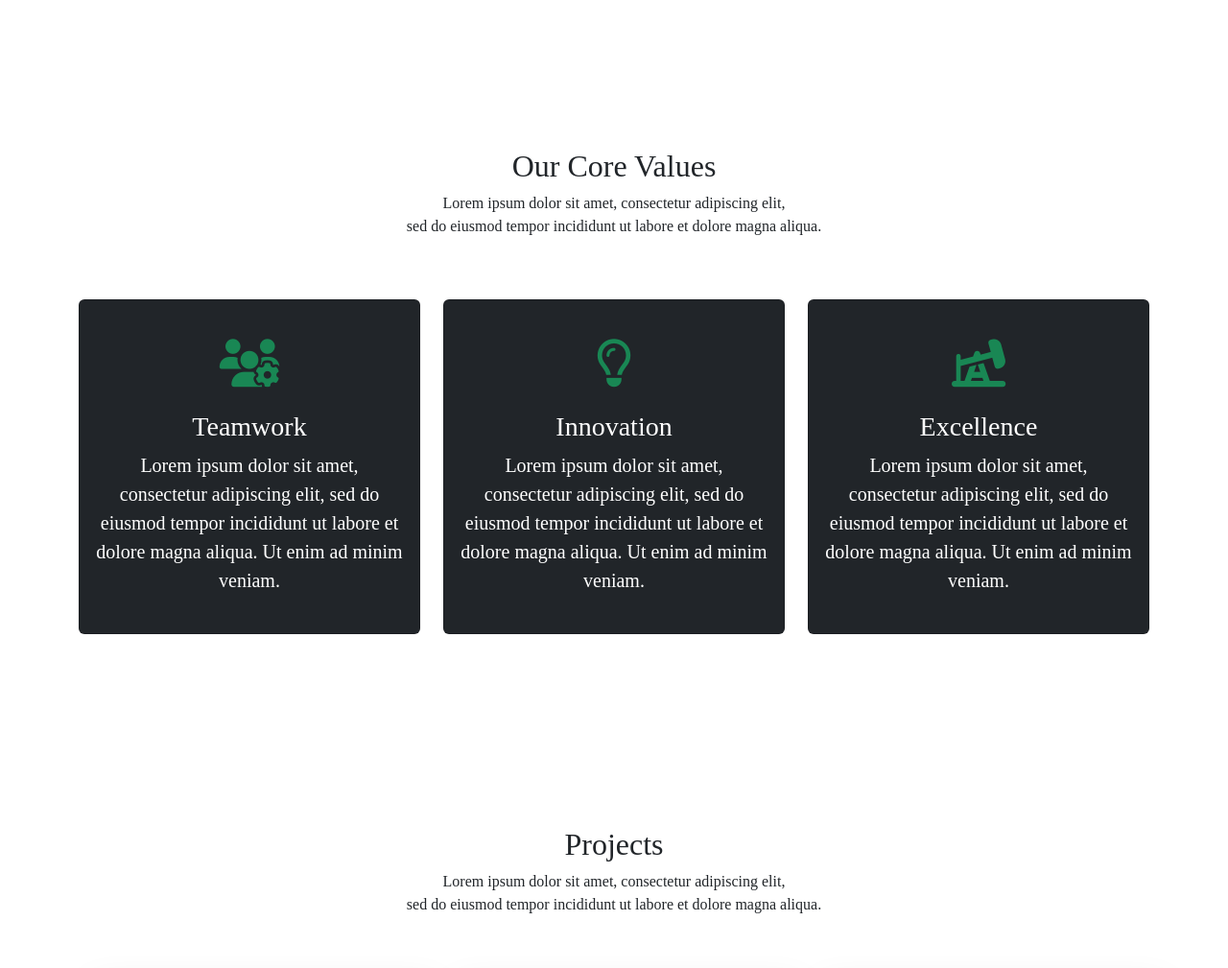
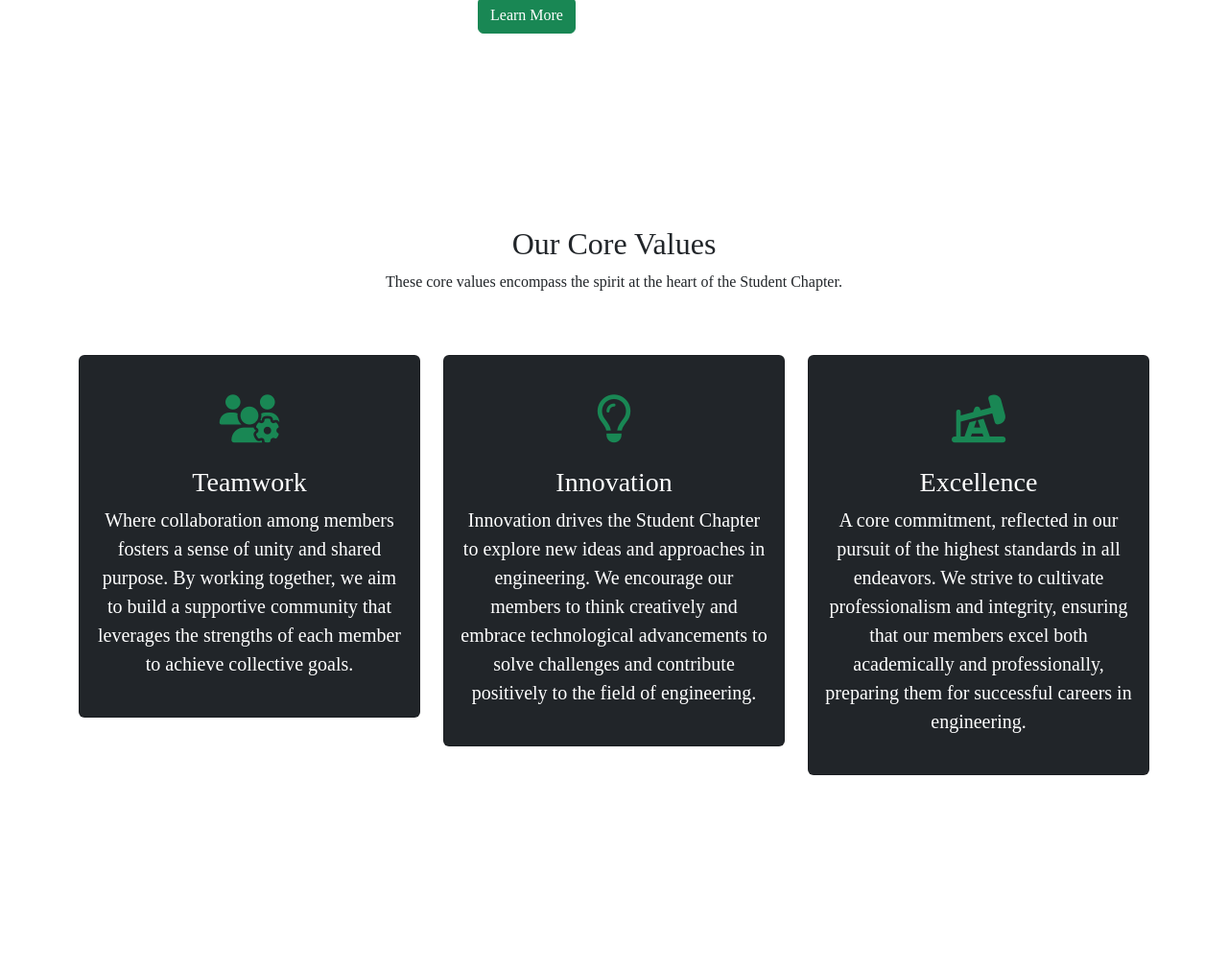
Before and after one commit to kangwa623/project-peppermint, a Flask app: page / in a window 1280 px wide. Shown: the part 1213-2222 px from the top of the page at 96% size. Run offline with Flask 3, Linux system fonts and the light colour scheme; some libraries are stand-ins or nearby versions.

Commit message:
lorem ipsum replacements to main view except projects.

```diff
--- a/templates/contact.html
+++ b/templates/contact.html
@@ -21,7 +21,7 @@
       <div class="row m-0">
         <div class="col-md-12 p-0 pt-4 p-4 pb-4">
           <form action="" class="bg-light p-4 m-auto">
-            <div class="row">
+            <div class="row" id="contact-card">
               <div class="col-md-12">
                 <div class="mb-3">
                   <input type="text" class="form-control" placeholder="Your Full Name" required />
--- a/templates/downloads.html
+++ b/templates/downloads.html
@@ -12,7 +12,7 @@
           <div class="section-header text-center pb-5">
             <h2>Downloads</h2>
             <p>
-              Lorem ipsum dolor sit amet, consectetur adipiscing elit, <br />sed do eiusmod tempor incididunt ut labore et dolore magna aliqua.
+              Explore our section of thoughtfully curated media.
             </p>
           </div>
         </div>
@@ -24,8 +24,8 @@
             <div class="card-body">
               <h3 class="card-title">Constitution</h3>
               <p class="lead">
-                Lorem ipsum dolor sit amet, consectetur adipiscing elit, sed do eiusmod tempor incididunt ut labore et dolore magna aliqua.
-                Ut enim ad minim veniam.
+                The content of this
+                constitution shall will be superseded by The EIZ Constitution and the EIZ Act.
               </p>
               <a href="https://drive.google.com/file/d/1IKRMwiuY9JlPYY9l2EoD2Zfb4hbhFmpP/view" target="_blank">
                 <button class="btn btn-success text-white">Download</button>
@@ -38,8 +38,7 @@
             <div class="card-body">
               <h3 class="card-title">Publications</h3>
               <p class="lead">
-                Lorem ipsum dolor sit amet, consectetur adipiscing elit, sed do eiusmod tempor incididunt ut labore et dolore magna aliqua.
-                Ut enim ad minim veniam.
+                Official documents published under the Engineering Institution of Zambia (EIZ).
               </p>
               <a href="../publications">
                 <button class="btn btn-success text-white">Explore</button>
@@ -52,8 +51,7 @@
             <div class="card-body">
               <h3 class="card-title">Chapter Gallery Archive</h3>
               <p class="lead">
-                Lorem ipsum dolor sit amet, consectetur adipiscing elit, sed do eiusmod tempor incididunt ut labore et dolore magna aliqua.
-                Ut enim ad minim veniam.
+                A memory bank of activities that have taken place over the past few years.
               </p>
               <a href="../gallery">
                 <button class="btn btn-success text-white">Explore</button>
--- a/templates/preface.html
+++ b/templates/preface.html
@@ -17,7 +17,7 @@
         class="d-block w-100" id="welcome-to-eiz" alt="...">
       <div class="carousel-caption">
         <h5>Welcome</h5>
-        <p>Lorem ipsum dolor sit amet, consectetur adipiscing elit, sed do eiusmod tempor incididunt ut labore et dolore magna aliqua.</p>
+        <p>The collective Engineering Mother Body at the University of Zambia, Great-East Road Campus.</p>
         <p><a href="#about" class="btn btn-success mt-3">Learn More</a></p>
       </div>
     </div>
@@ -26,7 +26,7 @@
         class="d-block w-100" alt="...">
       <div class="carousel-caption">
         <h5>Membership Benefits</h5>
-        <p>Lorem ipsum dolor sit amet, consectetur adipiscing elit, sed do eiusmod tempor incididunt ut labore et dolore magna aliqua.</p>
+        <p>Explore the membership benefits that the Student Chapter has to offer.</p>
         <p><a href="https://drive.google.com/file/d/1uNMpkQnubSRqYR8EGHNx51-ns5RFCOwK/view?usp=drive_link" class="btn btn-success mt-3">Learn More</a></p>
       </div>
     </div>
@@ -35,7 +35,10 @@
         class="d-block w-100" alt="...">
       <div class="carousel-caption">
         <h5>How To Register as a Student Member</h5>
-        <p>Lorem ipsum dolor sit amet, consectetur adipiscing elit, sed do eiusmod tempor incididunt ut labore et dolore magna aliqua.</p>
+        <p>Membership is open to all Engineering and technology students at UNZA who desire to
+          pursue a career in Engineering at a professional level and all those who have a mature
+          curiosity for the future world.
+          </p>
         <p><a href="https://www.eiz.org.zm/Home/MembershipApplication" class="btn btn-success mt-3">Learn More</a></p>
       </div>
     </div>
@@ -64,9 +67,18 @@
           <div class="about-text">
             <h2>About Us</h2>
             <p>
-              Lorem ipsum dolor sit amet, consectetur adipiscing elit, sed do eiusmod tempor incididunt ut labore et dolore magna aliqua.
-              Ut enim ad minim veniam, quis nostrud exercitation ullamco laboris nisi ut aliquip ex ea commodo consequat.
-              Duis aute irure dolor in reprehenderit in voluptate velit esse cillum.
+              Engineering Institution of Zambia (EIZ) provides for the registration of engineering
+              professionals, engineering units and engineering organisations and regulate their professional
+              conduct.
+            </p>
+            <p>
+              EIZ has come a long way from its formation in 1955 to the passage of the 1992 Act of
+              parliament that saw the creation of the Engineers’ Registration Board. The enactment of the
+              revised EIZ Act No, 17 of 2010, brought recognition of Engineering Students bodies
+            </p>
+            <p>
+              The EIZ Act No. 17 of 2010 organized bodies/Chapters in higher learning institutions that
+              will govern and represent the Engineering Students.
             </p>
             <a href="#core-values" class="btn btn-success">Learn More</a>
           </div>
@@ -82,7 +94,7 @@
         <div class="section-header text-center pb-5">
           <h2>Our Core Values</h2>
           <p>
-            Lorem ipsum dolor sit amet, consectetur adipiscing elit, <br />sed do eiusmod tempor incididunt ut labore et dolore magna aliqua.
+            These core values encompass the spirit at the heart of the Student Chapter.
           </p>
         </div>
       </div>
@@ -100,8 +112,8 @@
             <br />
             <h3 class="card-title">Teamwork</h3>
             <p class="lead">
-              Lorem ipsum dolor sit amet, consectetur adipiscing elit, sed do eiusmod tempor incididunt ut labore et dolore magna aliqua.
-              Ut enim ad minim veniam.
+              Where collaboration among members fosters a sense of unity and shared purpose.
+              By working together, we aim to build a supportive community that leverages the strengths of each member to achieve collective goals.
             </p>
           </div>
         </div>
@@ -117,8 +129,8 @@
             <br />
             <h3 class="card-title">Innovation</h3>
             <p class="lead">
-              Lorem ipsum dolor sit amet, consectetur adipiscing elit, sed do eiusmod tempor incididunt ut labore et dolore magna aliqua.
-              Ut enim ad minim veniam.
+              Innovation drives the Student Chapter to explore new ideas and approaches in engineering.
+              We encourage our members to think creatively and embrace technological advancements to solve challenges and contribute positively to the field of engineering.
             </p>
           </div>
         </div>
@@ -134,8 +146,8 @@
             <br />
             <h3 class="card-title">Excellence</h3>
             <p class="lead">
-              Lorem ipsum dolor sit amet, consectetur adipiscing elit, sed do eiusmod tempor incididunt ut labore et dolore magna aliqua.
-              Ut enim ad minim veniam.
+              A core commitment, reflected in our pursuit of the highest standards in all endeavors. We strive to cultivate professionalism and integrity,
+              ensuring that our members excel both academically and professionally, preparing them for successful careers in engineering.
             </p>
           </div>
         </div>
--- a/templates/projects.html
+++ b/templates/projects.html
@@ -10,9 +10,13 @@
       <div class="row">
         <div class="col-md-12">
           <div class="section-header text-center pb-5">
-            <h2>Projects</h2>
+            <h2>Innovation Hub Projects</h2>
             <p>
-              Lorem ipsum dolor sit amet, consectetur adipiscing elit, <br />sed do eiusmod tempor incididunt ut labore et dolore magna aliqua.
+              Innovation Hub UNZA founded in 2023 is a local STEM Hub at the University Of Zambia School Of Engineering.
+              It is a Hub dedicated at promoting student ideas in using local resources to solve local problems.
+              We provide a platform for students to discuss and showcase their creativity and innovative ideas in solving community problems.
+              We do this by conducting workshops, STEM competitions as  well as the design and prototyping of technological projects that are aimed at fostering
+              creativity amoung student.
             </p>
           </div>
         </div>
@@ -23,7 +27,7 @@
           <div class="card text-center bg-white pd-2">
             <div class="card-body text-dark">
               <div class="img-area mb-4">
-                <img src="../static/images/sections/eee-section.png" alt="" class="img-fluid" />
+                <img src="../static/images/projects/egg_incubator.png" alt="" class="img-fluid" />
               </div>
               <h3 class="card-title">Smart Egg Incubator</h3>
               <br />
@@ -39,7 +43,7 @@
           <div class="card text-center bg-white pd-2">
             <div class="card-body text-dark">
               <div class="img-area mb-4">
-                <img src="../static/images/sections/water -section.png" alt="" class="img-fluid" />
+                <img src="../static/images/projects/arduino.jpg" alt="" class="img-fluid" />
               </div>
               <h3 class="card-title">Design of a Smart MPPT Charge Controller</h3>
               <br />
@@ -55,7 +59,7 @@
           <div class="card text-center bg-white pd-2">
             <div class="card-body text-dark">
               <div class="img-area mb-4">
-                <img src="../static/images/sections/material-section-2.png" alt="" class="img-fluid" />
+                <img src="../static/images/projects/iot.jpg" alt="" class="img-fluid" />
               </div>
               <h3 class="card-title">Design of a Smart Solar Powered Irrigation System</h3>
               <br />
```
Also changed, not shown: static/css/indexStyleSheet.css (+16 -0 lines), templates/team.html (+27 -0 lines), static/images/projects/arduino.jpg (added), static/images/projects/egg_incubator.png (added), static/images/projects/iot.jpg (added).
